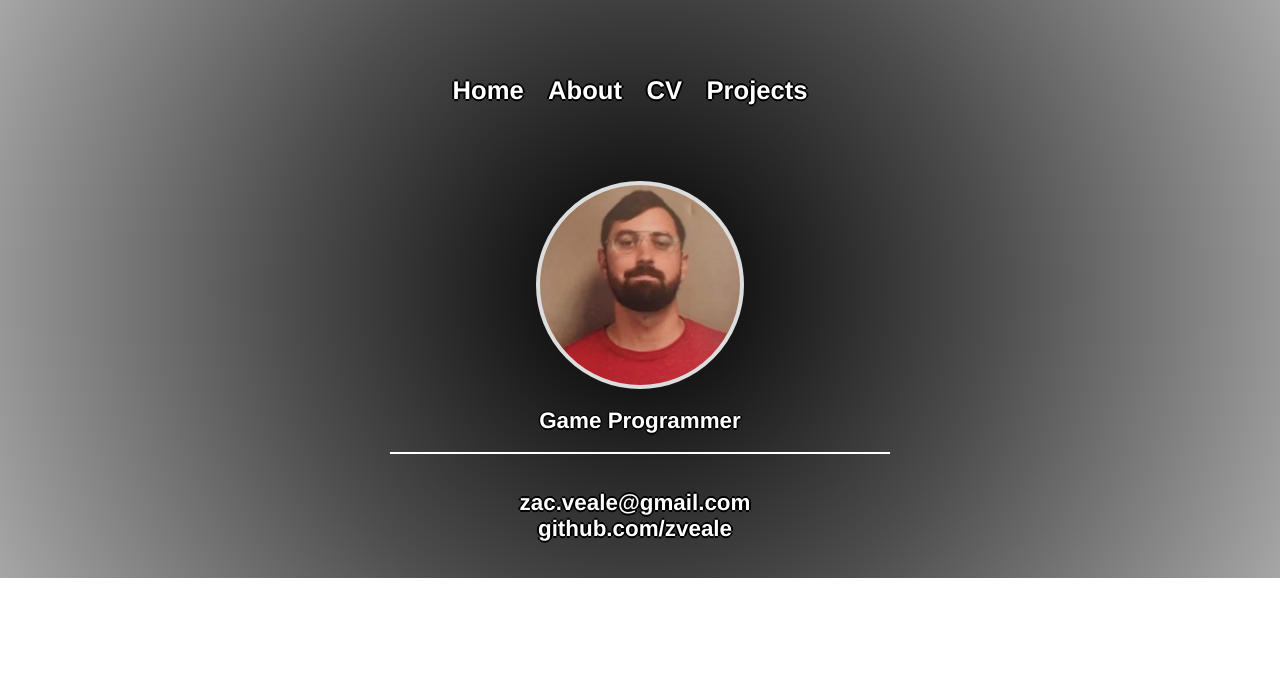
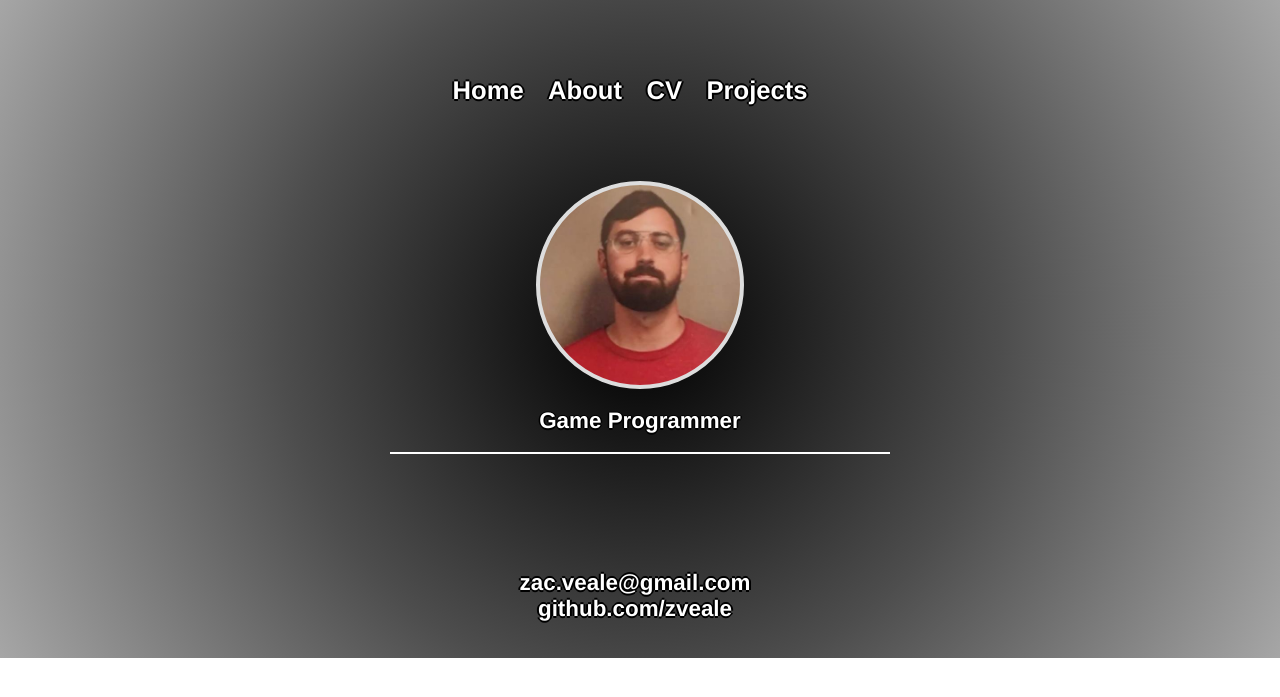
Before and after one commit to zveale/zveale.github.io, a Jekyll site: the page built from index.html, in a window 1280 px wide. Shown: the top 697 px of the page. Built offline with Jekyll 4.4.1, drawn with Linux system fonts in a browser that asks for light colours.

Commit message:
Update main.css

```diff
--- a/css/main.css
+++ b/css/main.css
@@ -26,7 +26,7 @@ nav ul {
 footer ul {
     font-family:'Helvetica', 'Arial', 'Sans-Serif';
     padding: 20px;
-	padding-top: 20px;
+	padding-top: 100px;
     list-style: none;
     font-weight: bold;
 	color: white;
```
